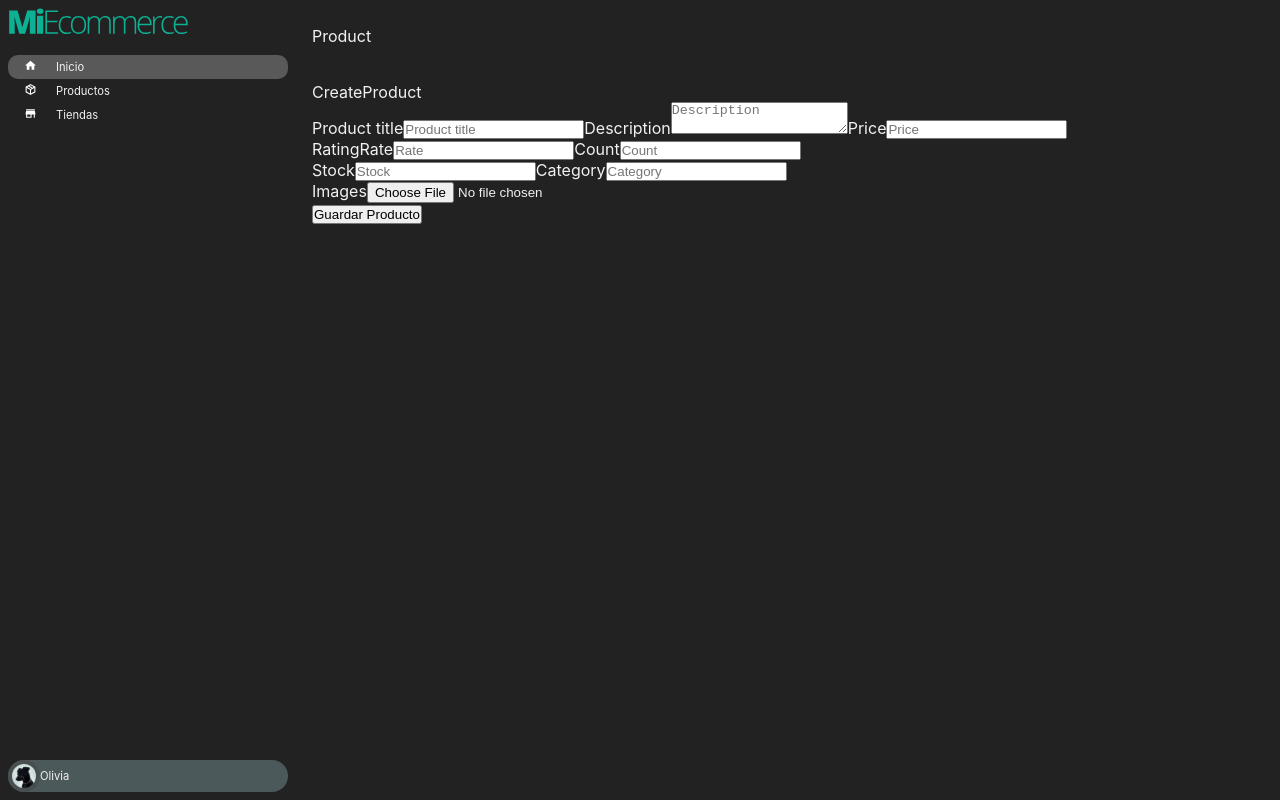
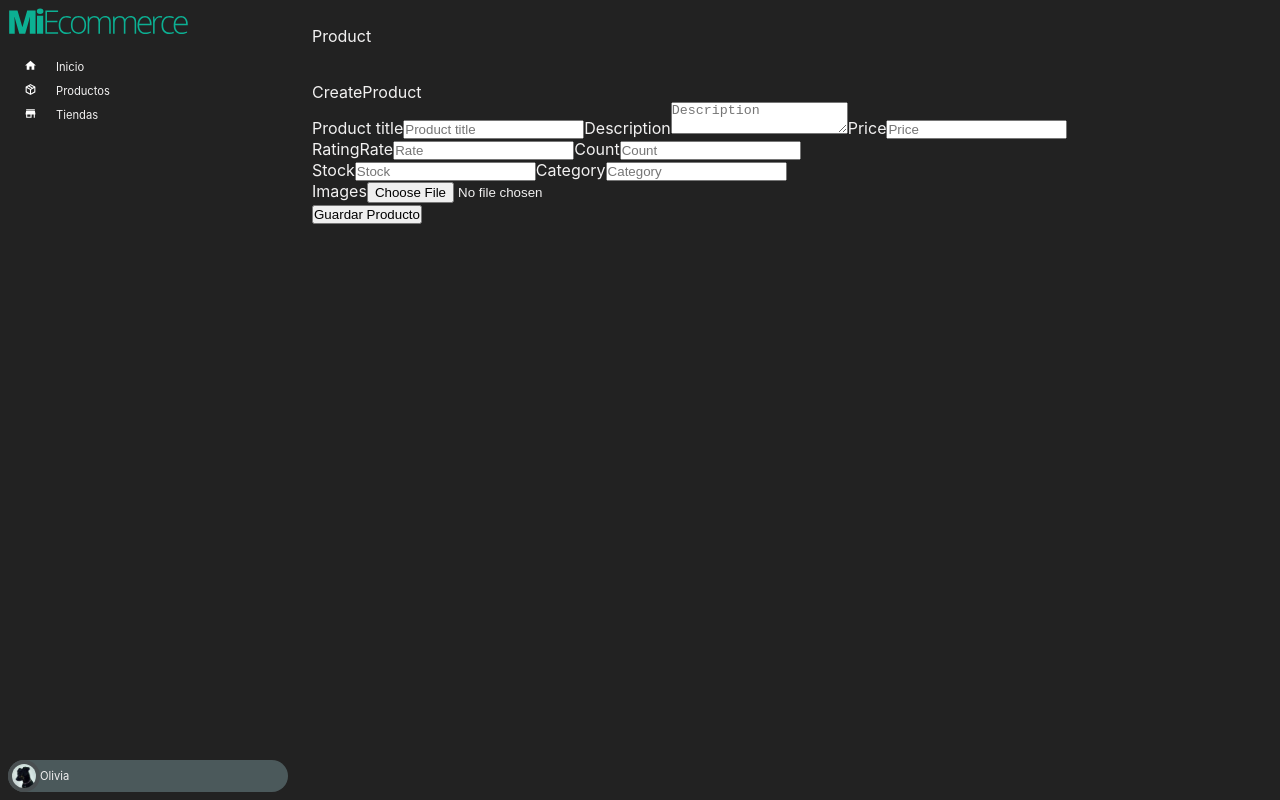
Before and after one commit to facundovacanicencosud/MiEcommerce-Grupo2-Sprint4, a React (Create React App) app: page /products/1 in a window 1280 px wide. Built offline with nearby package versions, Linux system fonts and the light colour scheme.

Commit message:
Enlaces del sidebar listos, el enlace seleccionado se pinta con la clase selected

```diff
--- a/src/components/Sidebar/Sidebar.jsx
+++ b/src/components/Sidebar/Sidebar.jsx
@@ -5,7 +5,7 @@ import homeIcon from "../../assets/home.svg"
 import packageIcon from "../../assets/package-variant-closed.svg"
 import storeIcon from "../../assets/store.svg"
 import profileIcon from "../../assets/ProfileBtn.svg"
-import { Link } from 'react-router-dom'
+import { Link, useLocation } from 'react-router-dom'
 import { useContext } from 'react'
 import { AppContext } from '../../context/AppContext'
 
@@ -13,6 +13,8 @@ import { AppContext } from '../../context/AppContext'
 const Sidebar = () => {
 
   const {activeSidebar, setActiveSidebar} = useContext(AppContext);
+  const params = useLocation().pathname;
+
   return (
     <aside className={`${styles.sidebar} ${activeSidebar? "sidebar_active": ""}`}>
       <div className={styles.sidebar_top}>
@@ -21,7 +23,7 @@ const Sidebar = () => {
       </div>
       <div className={styles.sidebar_top__links}>
         <ul>
-          <li className={styles.sidebar_top__link_selected}>
+          <li className={params == "/" ? styles.sidebar_top__link_selected : ""}>
             <div className={styles.sidebar_top__link_logo}>
             <img src={homeIcon} />
             </div>
@@ -31,7 +33,7 @@ const Sidebar = () => {
               </Link>
             </div>
           </li>
-          <li>
+          <li className={params == "/products" ? styles.sidebar_top__link_selected : ""}>
             <div className={styles.sidebar_top__link_logo}>
             <img src={packageIcon} />
             </div>
@@ -41,7 +43,7 @@ const Sidebar = () => {
               </Link>
             </div>
           </li>
-          <li>
+          <li className={params == "/store" ? styles.sidebar_top__link_selected : ""}>
             <div className={styles.sidebar_top__link_logo}>
             <img src={storeIcon} />
             </div>
--- a/src/components/Sidebar/sidebar.module.css
+++ b/src/components/Sidebar/sidebar.module.css
@@ -1,5 +1,3 @@
-
-
 .sidebar{
     background-color: var(--negro);
     display: flex;
@@ -44,6 +42,7 @@
 
 .sidebar_top__link_selected{
     background-color: var(--gris);
+    transition: 0.8s;
 }
 
 .sidebar_footer{
--- a/src/context/AppContext.js
+++ b/src/context/AppContext.js
@@ -9,7 +9,7 @@ export const Contexto = ({children}) => {
 
     const value = {
         activeSidebar,
-        setActiveSidebar
+        setActiveSidebar,
     }
 
     return(
```
